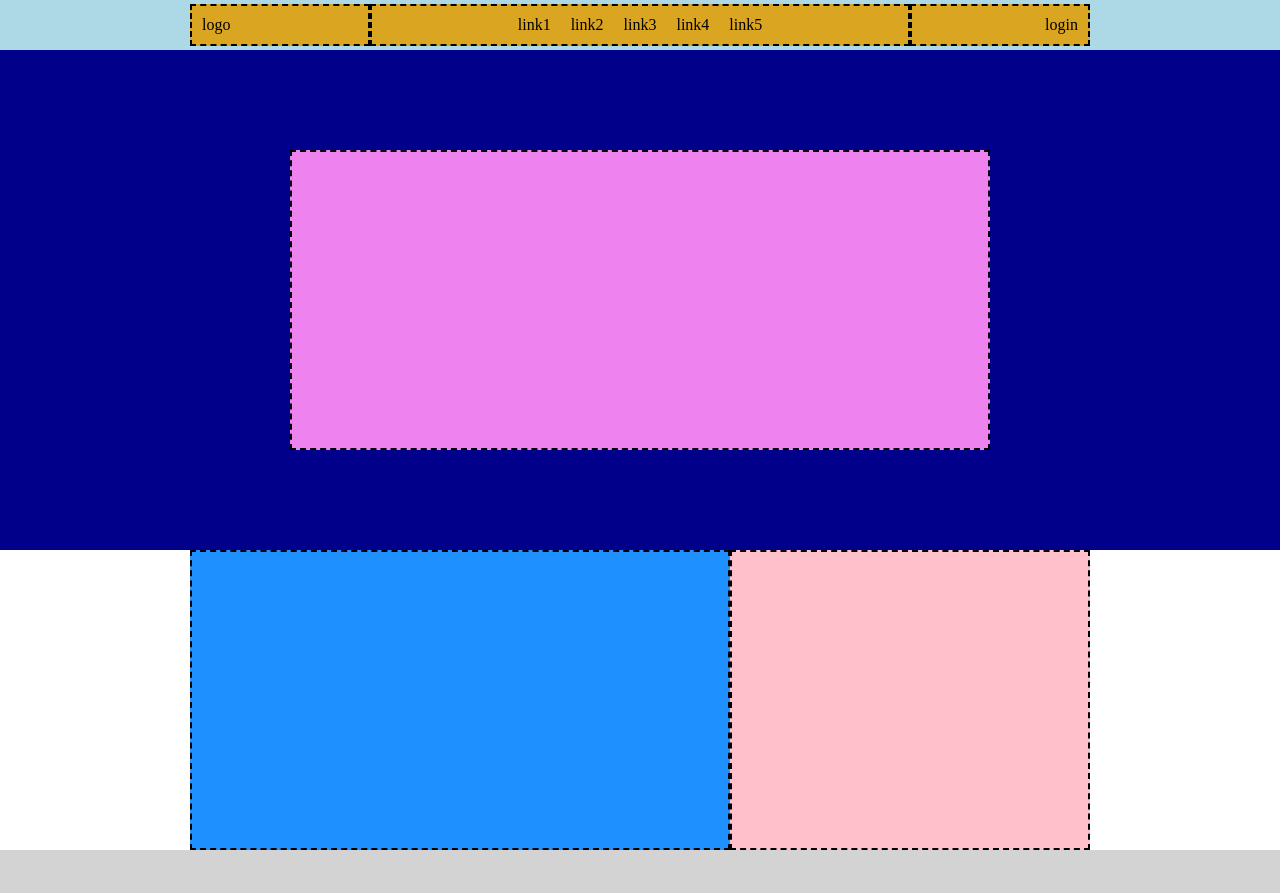
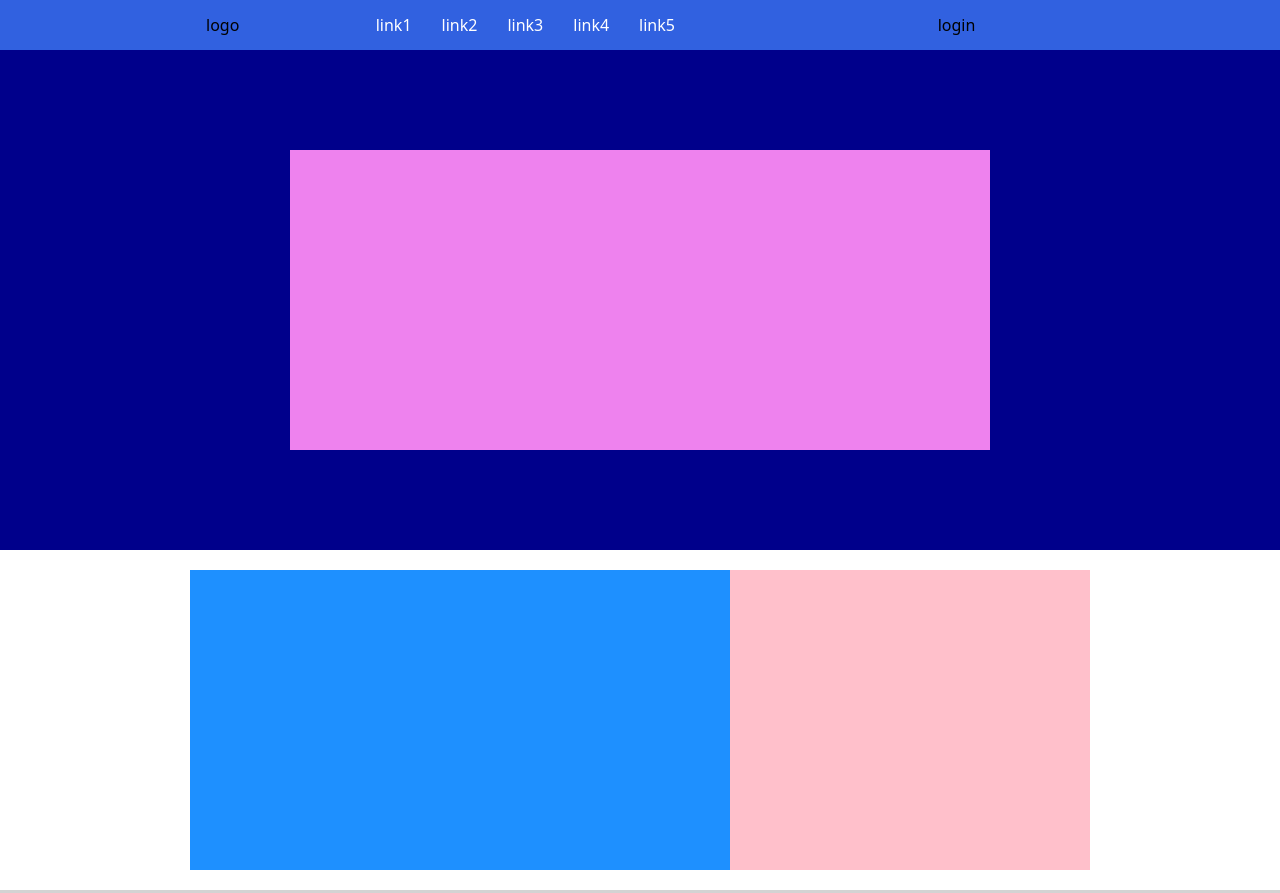
Before and after one commit to mauroluciano/htmlcss-struttura-discord, a plain HTML site: page index.html in a window 1280 px wide. Shown: the top 893 px of the page. Drawn offline with Linux system fonts and the light colour scheme.

Commit message:
add website

```diff
--- a/css/style.css
+++ b/css/style.css
@@ -5,8 +5,12 @@
     padding: 0;
 }
 
+body{
+    font-family: "gg sans","Noto Sans","Helvetica Neue",Helvetica,Arial,sans-serif;;
+}
+
 header{
-    background-color: #add8e6;
+    background-color: #3161e0;
     min-height: 50px;
 }
 
@@ -26,39 +30,44 @@ ul{
 
 
 ul a{
+    margin: 5px;
     text-decoration: none;
-    color: black;
+    color: white;
+    padding: 10px;
+}
+
+ul a:hover{
+    text-decoration: underline;
 }
 
 .flex{
     display: flex;
 
 }
-
-.debug{
-    border: 2px dashed  black;
-}
-
 .login{
     width: 20%;
     justify-content: end;
 
 }
-.logo{
-    width: 20%;
-    display: block;
+
+.login input {
+    border-radius: 40px;
+    font-size: 14px;
+    padding: 7px 16px;
+    background-color: white;
+    border: 0;
 }
 
-.logo,
-.login,
-li{
-    padding: 10px;
+.login input:hover {
+     box-shadow: 3px 3px 3px black;
 }
 
-.logo,
-.login,
-ul{
-    background-color: #daa520;
+
+
+.logo{
+    display: block;
+    padding: 7px 16px;
+
 }
 
 /* img bg */
@@ -161,3 +170,7 @@ footer{
     padding: 3px;
 
 }
+
+section{
+    padding: 20px 0;;
+}
```
